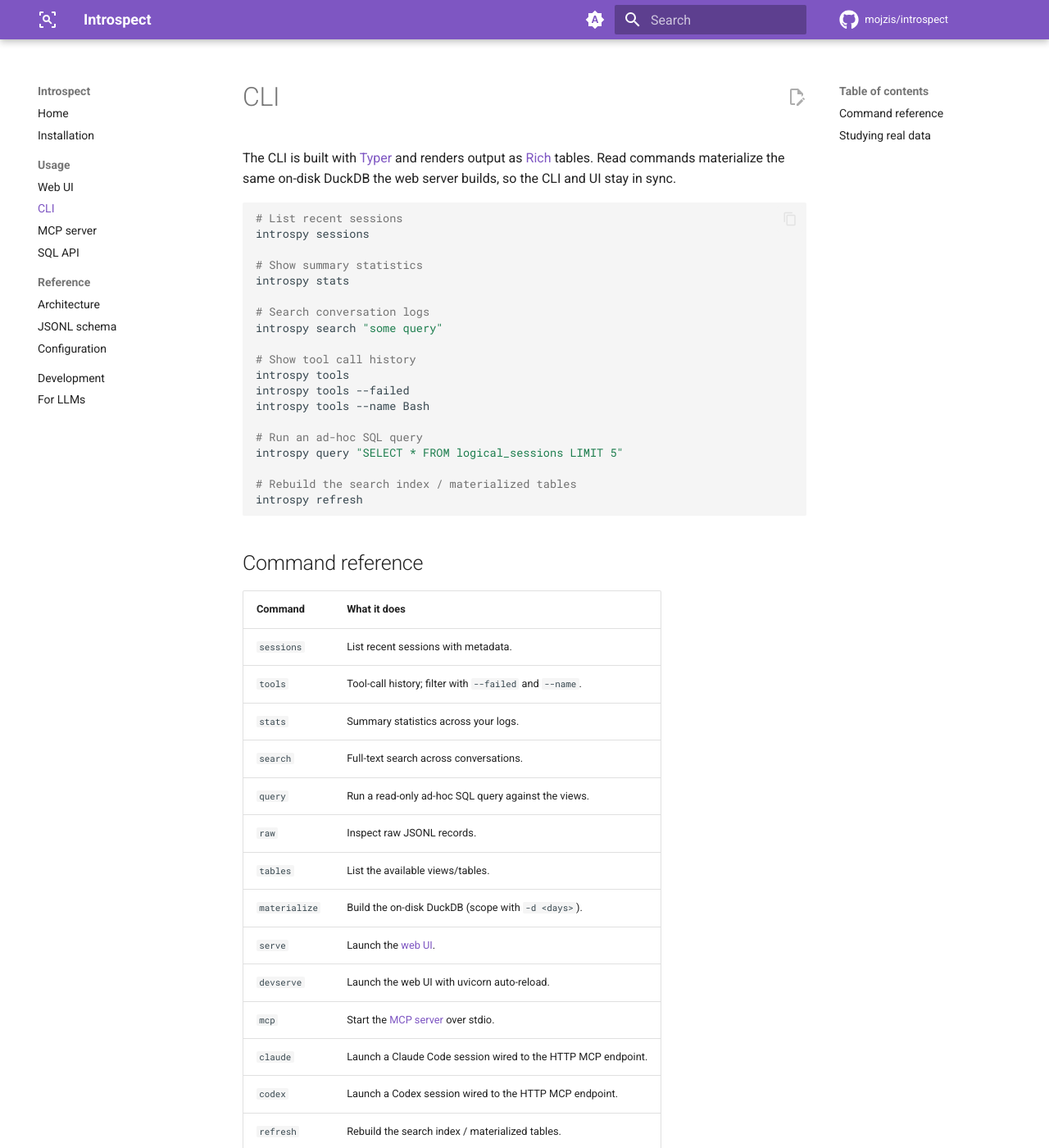
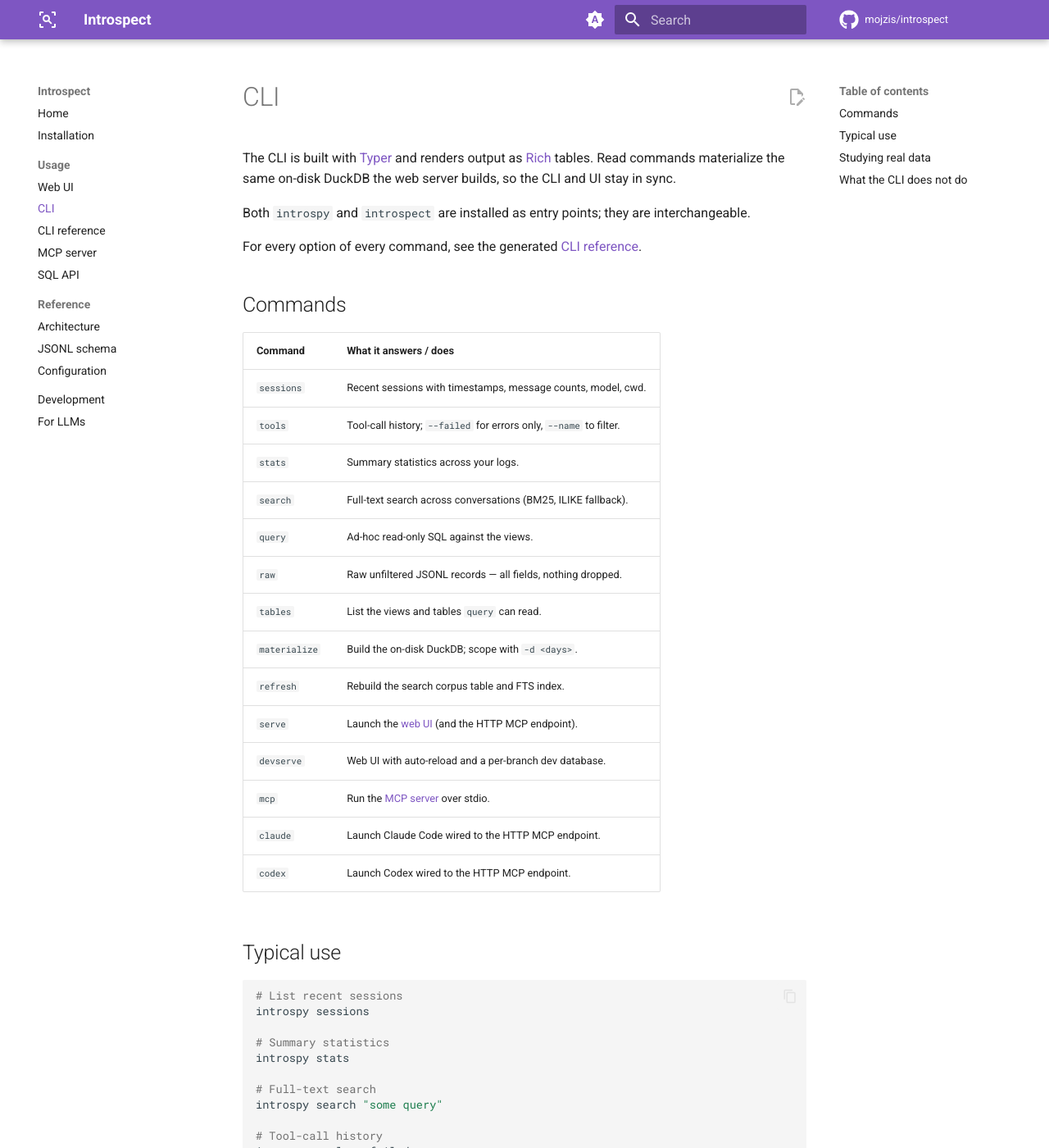
Before and after one commit to mojzis/introspect, an MkDocs documentation site: the page built from docs/usage/cli.md, in a window 1280 px wide and 1400 px high. Shown: the whole window at 82% size. Built offline with MkDocs 1.6.1 and Material for MkDocs 9.7.7, drawn with Linux system fonts in a browser that asks for light colours; comment, search, counter and statistics services are not loaded; some of the changed text lies outside the part shown.

Commit message:
docs: regenerate CLI reference from --help; env var table from source
- scripts/gen_cli_docs.py renders docs/usage/cli-reference.md from the Typer
  app's own --help (plain Click output, pinned COLUMNS so wrapping is
  reproducible). `poe docs-cli` regenerates it; `--check` verifies freshness.
- docs/usage/cli.md drops the hand-maintained option prose and now says what
  each command answers, plus what the CLI does not do.
- docs/configuration.md gains INTROSPECT_HOST and
  INTROSPECT_VERSION_CHECK_INTERVAL, a "read by" column, and a section on how
  INTROSPECT_HOST gates the SQL API (fails closed when unset).
- cli.py: INTROSPECT_SESSION_INSTRUCTIONS / INTROSPECT_MCP_PERMISSION are
  module constants, not environment variables — rename to
  SESSION_INSTRUCTIONS / MCP_PERMISSION_RULE so the INTROSPECT_ prefix means
  exactly one thing. Command docstrings printed by --help drop RST double
  backticks.

Co-Authored-By: Claude Opus 5 <noreply@anthropic.com>
Claude-Session: https://claude.ai/code/session_01MaG4p3LoU5eRbV48REjKpM

````diff
--- a/docs/usage/cli.md
+++ b/docs/usage/cli.md
@@ -4,48 +4,53 @@ The CLI is built with [Typer](https://typer.tiangolo.com/) and renders output
 as [Rich](https://rich.readthedocs.io/) tables. Read commands materialize the
 same on-disk DuckDB the web server builds, so the CLI and UI stay in sync.
 
+Both `introspy` and `introspect` are installed as entry points; they are
+interchangeable.
+
+For every option of every command, see the generated
+[CLI reference](cli-reference.md).
+
+## Commands
+
+| Command | What it answers / does |
+|---|---|
+| `sessions` | Recent sessions with timestamps, message counts, model, cwd. |
+| `tools` | Tool-call history; `--failed` for errors only, `--name` to filter. |
+| `stats` | Summary statistics across your logs. |
+| `search` | Full-text search across conversations (BM25, ILIKE fallback). |
+| `query` | Ad-hoc read-only SQL against the views. |
+| `raw` | Raw unfiltered JSONL records — all fields, nothing dropped. |
+| `tables` | List the views and tables `query` can read. |
+| `materialize` | Build the on-disk DuckDB; scope with `-d <days>`. |
+| `refresh` | Rebuild the search corpus table and FTS index. |
+| `serve` | Launch the [web UI](web-ui.md) (and the HTTP MCP endpoint). |
+| `devserve` | Web UI with auto-reload and a per-branch dev database. |
+| `mcp` | Run the [MCP server](mcp.md) over stdio. |
+| `claude` | Launch Claude Code wired to the HTTP MCP endpoint. |
+| `codex` | Launch Codex wired to the HTTP MCP endpoint. |
+
+## Typical use
+
 ```bash
 # List recent sessions
 introspy sessions
 
-# Show summary statistics
+# Summary statistics
 introspy stats
 
-# Search conversation logs
+# Full-text search
 introspy search "some query"
 
-# Show tool call history
-introspy tools
+# Tool-call history
 introspy tools --failed
 introspy tools --name Bash
 
-# Run an ad-hoc SQL query
+# Ad-hoc SQL
 introspy query "SELECT * FROM logical_sessions LIMIT 5"
 
-# Rebuild the search index / materialized tables
+# Rebuild the materialized tables and the search index
 introspy refresh
 ```
-
-## Command reference
-
-| Command | What it does |
-|---|---|
-| `sessions` | List recent sessions with metadata. |
-| `tools` | Tool-call history; filter with `--failed` and `--name`. |
-| `stats` | Summary statistics across your logs. |
-| `search` | Full-text search across conversations. |
-| `query` | Run a read-only ad-hoc SQL query against the views. |
-| `raw` | Inspect raw JSONL records. |
-| `tables` | List the available views/tables. |
-| `materialize` | Build the on-disk DuckDB (scope with `-d <days>`). |
-| `serve` | Launch the [web UI](web-ui.md). |
-| `devserve` | Launch the web UI with uvicorn auto-reload. |
-| `mcp` | Start the [MCP server](mcp.md) over stdio. |
-| `claude` | Launch a Claude Code session wired to the HTTP MCP endpoint. |
-| `codex` | Launch a Codex session wired to the HTTP MCP endpoint. |
-| `refresh` | Rebuild the search index / materialized tables. |
-
-Run any command with `--help` for its full set of options.
 
 ## Studying real data
 
@@ -56,6 +61,16 @@ logs:
 introspy query "SELECT project, cost_usd FROM session_stats ORDER BY cost_usd DESC LIMIT 10"
 ```
 
-`introspy tables` lists every available view. See the
-[Architecture](../architecture.md) and [JSONL schema](../schema.md) pages for
-what each one contains.
+`introspy tables` lists every available relation. See
+[Architecture](../architecture.md) for what each one contains and
+[JSONL schema](../schema.md) for the raw records underneath.
+
+## What the CLI does not do
+
+- It never writes to your conversation logs. It only ever writes the derived
+  DuckDB — read commands query it read-only, but will build it on first use
+  if no server has materialized it yet.
+- `query` accepts a single `SELECT` / `WITH` statement only; it is not a
+  DuckDB shell.
+- Only one process can hold the write lock. If a server is already running,
+  write commands report that instead of failing with a traceback.
--- a/mkdocs.yml
+++ b/mkdocs.yml
@@ -55,6 +55,7 @@ nav:
   - Usage:
       - Web UI: usage/web-ui.md
       - CLI: usage/cli.md
+      - CLI reference: usage/cli-reference.md
       - MCP server: usage/mcp.md
       - SQL API: usage/sql-api.md
   - Reference:
@@ -101,6 +102,7 @@ plugins:
         Usage:
           - usage/web-ui.md
           - usage/cli.md
+          - usage/cli-reference.md
           - usage/mcp.md
           - usage/sql-api.md
         Reference:
--- a/pyproject.toml
+++ b/pyproject.toml
@@ -171,6 +171,10 @@ help = "Run all checks (report all failures)"
 cmd = "pytest tests/e2e -v"
 help = "Run E2E tests"
 
+[tool.poe.tasks.docs-cli]
+cmd = "python scripts/gen_cli_docs.py"
+help = "Regenerate docs/usage/cli-reference.md from the CLI's own --help"
+
 [tool.poe.tasks.setup]
 cmd = "bash scripts/install-hooks.sh"
 help = "Install git hooks"
````
Also changed, not shown: docs/configuration.md (+38 -14 lines), docs/usage/cli-reference.md (added, +253 -0 lines), 2 other files.
